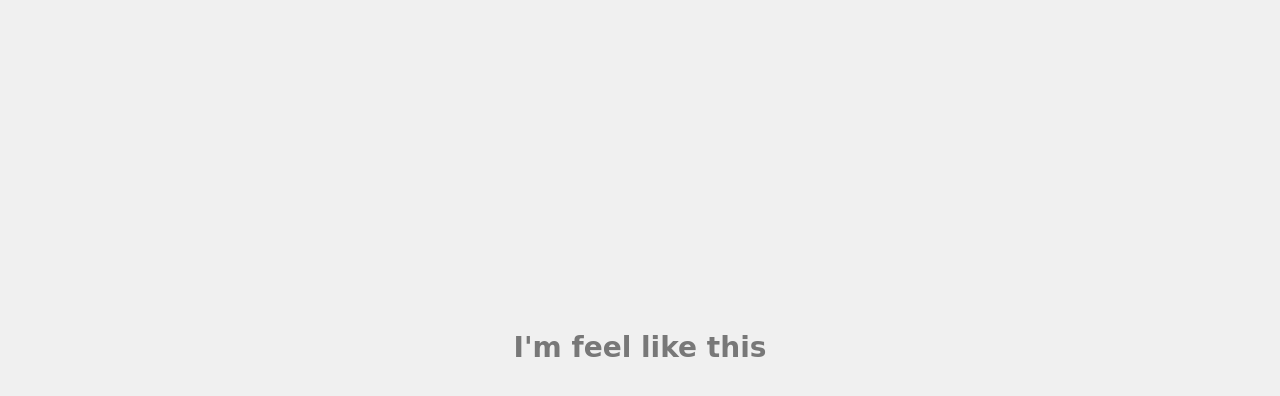
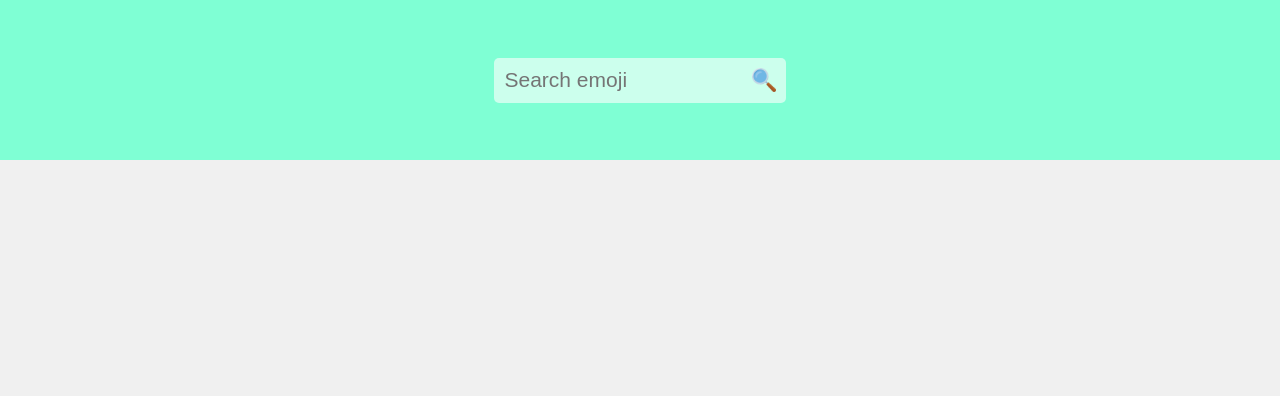
Before and after one commit to josefcarlsson/HyperIsland, a plain HTML site: page index.html in a window 1280 px wide. Drawn offline with Linux system fonts and the light colour scheme; a web font is replaced by a local one.

Commit message:
inital commit

```diff
--- a/index.html
+++ b/index.html
@@ -9,8 +9,16 @@
   <link href="https://fonts.googleapis.com/css2?family=Happy+Monkey&display=swap" rel="stylesheet">
  </head>
  <body class="toggle-me" onload="getEmojies()">
+  <header>
+    <form onsubmit="event.preventDefault(); searchForEmoji(this)">
+      <input name="search" type="text" placeholder="Search emoji" id="input" />
+      <button id="search">
+        <img src="./assets/search.png" alt="search" />
+      </button>
+    </form>
+  </header>
   <main class="max-width">
-    <h3 class="text-align-center">I'm feel like this</h3>
+
     <h1 class="text-align-center" id="heading"></h1>
   </main>
   <footer>
--- a/scripts/script.js
+++ b/scripts/script.js
@@ -1,20 +1,9 @@
-let emojisArray = [
-  { type: "sad", emoji: "😥", visible: true },
-  { type: "happy", emoji: "😃", visible: false },
-  { type: "sad", emoji: "😥", visible: true },
-  { type: "happy", emoji: "😃", visible: true },
-  { type: "happy", emoji: "😃", visible: false },
-  { type: "zany", emoji: "🤪", visible: false },
-  { type: "sad", emoji: "😥", visible: false },
-  { type: "zany", emoji: "🤪", visible: true },
-  { type: "fear", emoji: "😱", visible: false },
-  { type: "zany", emoji: "🤪", visible: false },
-  { type: "sad", emoji: "😥", visible: true },
-  { type: "fear", emoji: "😱", visible: true },
-  { type: "happy", emoji: "😃", visible: true },
-  { type: "fear", emoji: "😱", visible: true },
-];
+// url : https://emoji-api.com/emojis?access_key=bc60e3c945a9f4122bb298304962837ab7f070e4
 
+function searchForEmoji(evt) {
+ var searchStr = new FormData(evt).get('search')
+
+}
 
 function getEmojies() {
 
--- a/styles/style.scss
+++ b/styles/style.scss
@@ -8,16 +8,53 @@ body, html {
 
 body {
   background-color: #f0f0f0;
-  font-family: 'Happy Monkey', cursive;
   font-size: 14px;
 }
 
 main {
   display: flex;
-  height: 100%;
   flex-direction: column;
   justify-content: center;
   align-content: center;
+}
+header{
+  background-color: aquamarine;
+  height: 20vh;
+  display: flex;
+  justify-content: center;
+  align-items: center;
+  form{
+    position: relative;
+    button{
+      position: absolute;
+      right: 0;
+      top: 0;
+      bottom: 0;
+      img{
+        height: 100%;
+
+      }
+    }
+  }
+}
+input{
+  border-radius: 5px;
+  border: none;
+  padding: 0.5em;
+  font-size: 1.5em;
+  background-color: rgba(255,255,255,0.6);
+  &:focus{
+    outline: 5px paleturquoise solid;
+  }
+}
+
+button{
+  border-radius: 5px;
+  border: none;
+  padding: 0.5em;
+
+  font-size: 1.5em;
+  background-color: rgba(255,255,255,0);
 }
 
 .max-width {
```
Also changed, not shown: assets/search.png (added), styles/style.css, 2 other files.
